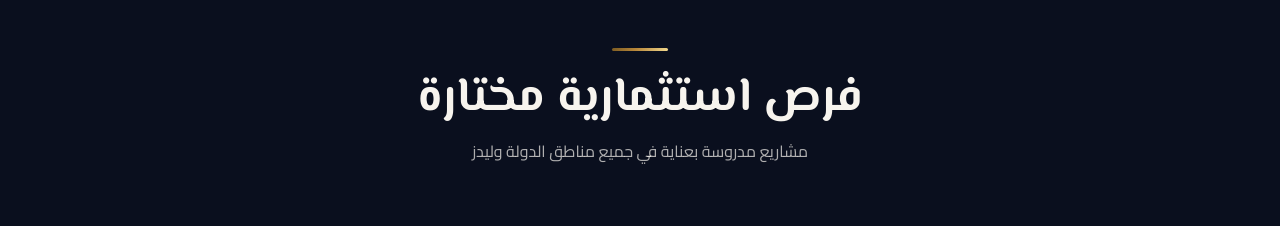
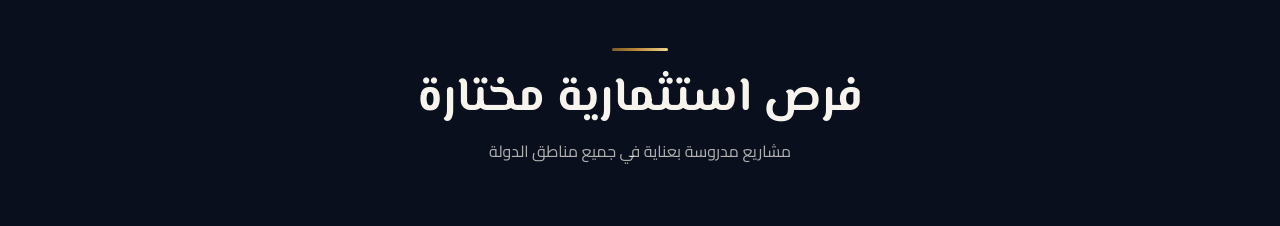
Before and after one commit to sulaimanqallaf/-real-estate-website, a Next.js app: page / in a window 1280 px wide. Shown: the part 1580-1806 px from the top of the page. Built offline with nearby package versions, Linux system fonts and the light colour scheme.

Commit message:
Remove Leeds from projects subheading

```diff
--- a/src/content/content.ts
+++ b/src/content/content.ts
@@ -100,8 +100,8 @@ export const projects = {
     en: "Selected Investment Opportunities",
   } satisfies Bilingual,
   subheading: {
-    ar: "مشاريع مدروسة بعناية في جميع مناطق الدولة وليدز",
-    en: "Carefully studied projects across the country and Leeds",
+    ar: "مشاريع مدروسة بعناية في جميع مناطق الدولة",
+    en: "Carefully studied projects across the country",
   } satisfies Bilingual,
   comingSoon: { ar: "قريبًا", en: "Coming Soon" } satisfies Bilingual,
   viewAll: { ar: "عرض جميع الفرص", en: "View All Opportunities" } satisfies Bilingual,
```
